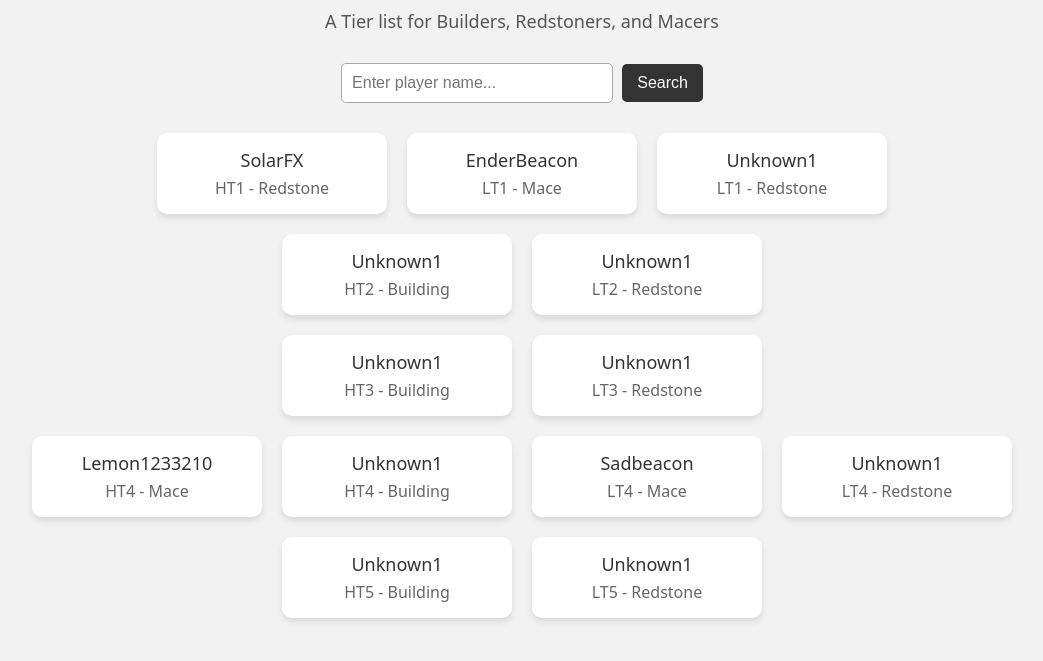
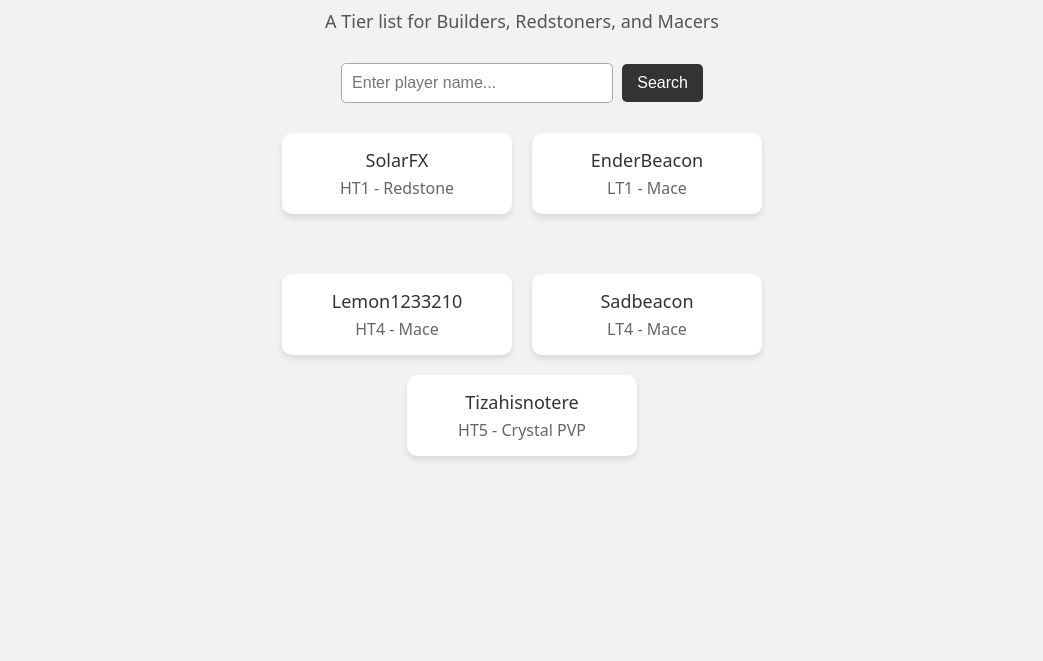
Before and after one commit to Tizahishere/Zed-Tier-List, a plain HTML site: page index.html in a window 1280 px wide. Shown: the part 87-748 px from the top of the page, without its empty margins (118-1161 px from the left). Drawn offline with Linux system fonts and the light colour scheme.

Commit message:
Bye bye botted bitchs

```diff
--- a/index.html
+++ b/index.html
@@ -51,15 +51,7 @@
      { name: "SolarFX", tier: "HT1", category: "Redstone " },
      { name: "EnderBeacon", tier: "LT1", category: "Mace"},
     { name: "Sadbeacon", tier: "LT4", category: "Mace" },
-    { name: "Unknown1", tier: "LT1", category: "Redstone" },
-    { name: "Unknown1", tier: "HT2", category: "Building" },
-    { name: "Unknown1", tier: "LT2", category: "Redstone" },
-    { name: "Unknown1", tier: "HT3", category: "Building" },
-    { name: "Unknown1", tier: "LT3", category: "Redstone" },
-    { name: "Unknown1", tier: "HT4", category: "Building" },
-    { name: "Unknown1", tier: "LT4", category: "Redstone" },
-    { name: "Unknown1", tier: "HT5", category: "Building" },
-    { name: "Unknown1", tier: "LT5", category: "Redstone" }
+    { name: "Tizahisnotere", tier: "HT5", category: "Crystal PVP" },
   ];
 
   const playersContainer = document.getElementById("playersContainer");
```
